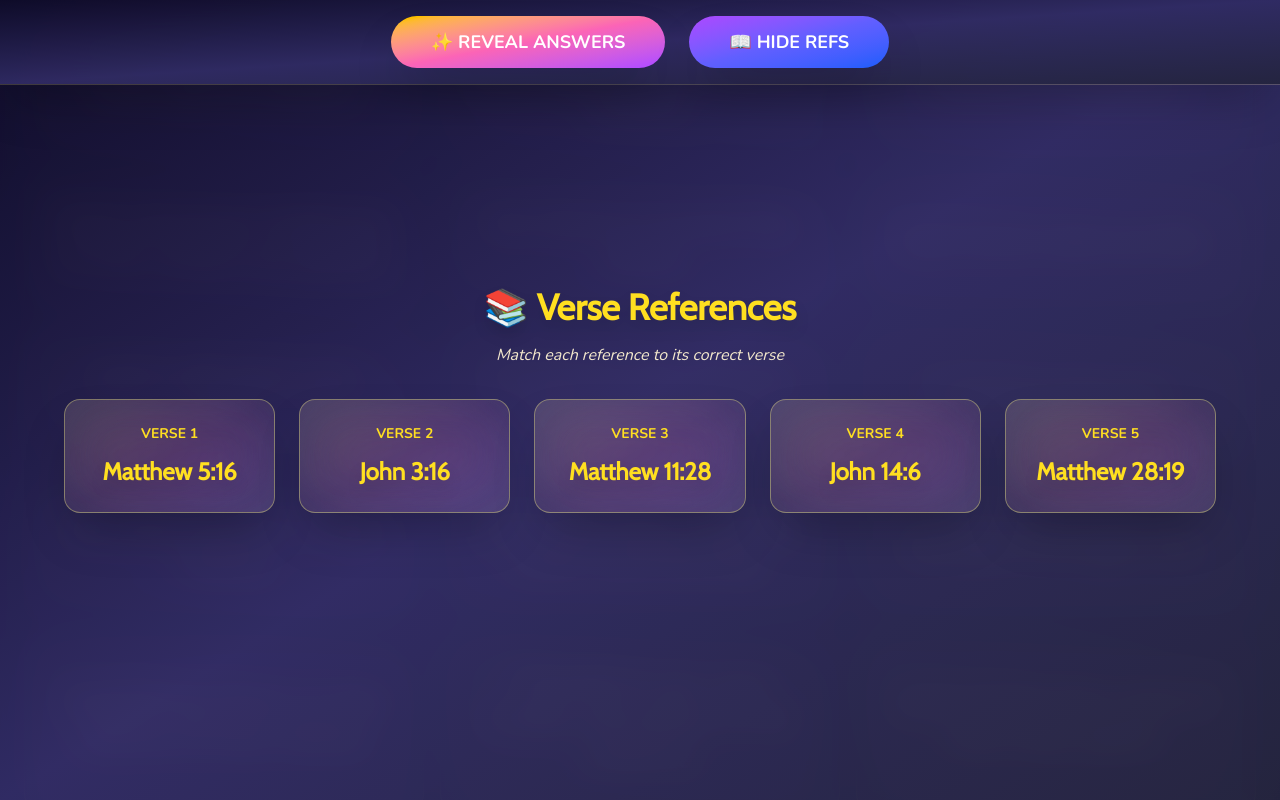
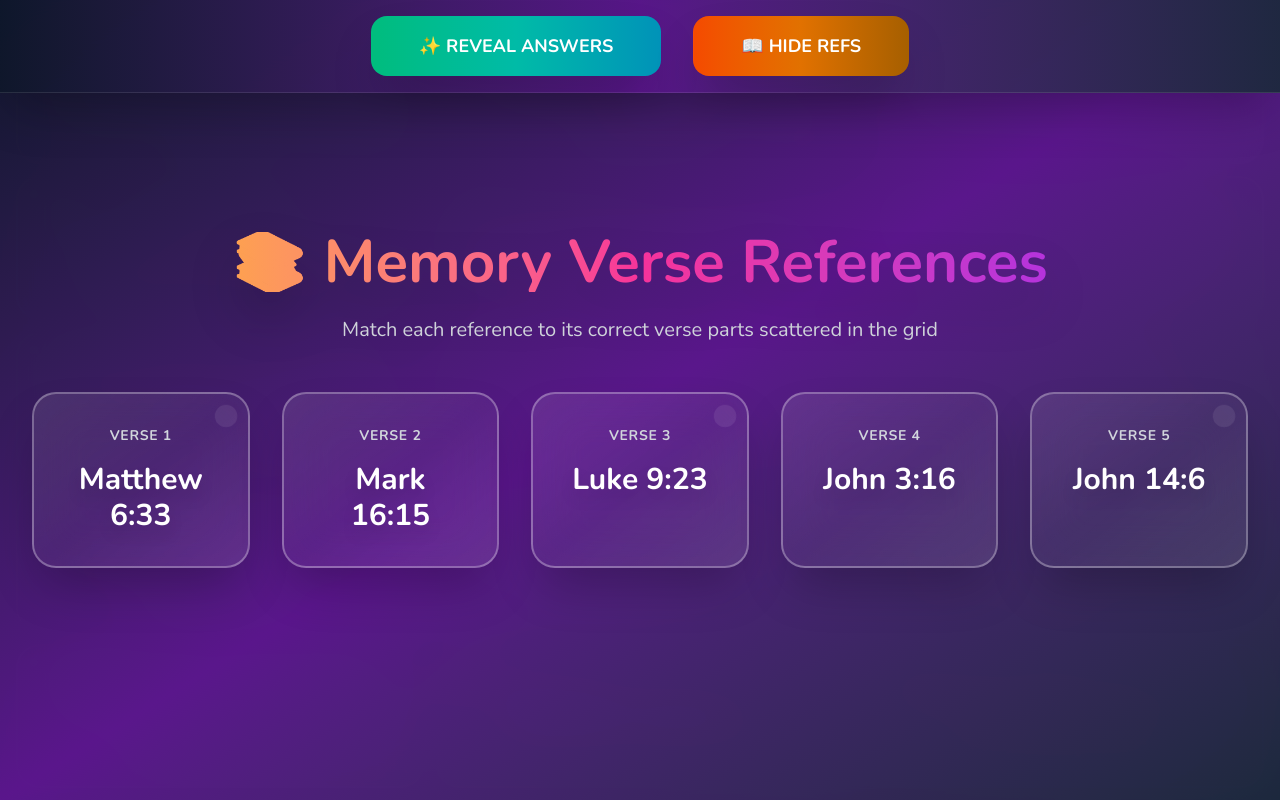
Before and after one commit to sam-sudar/bible-quiz, a Next.js app: page /quiz/verse-puzzle/start in a window 1280 px wide. Both pictures are taken after a click on the button "📚 SHOW REFS". Built offline with nearby package versions, Linux system fonts and the light colour scheme.

Commit message:
Fixed verse puzzle

```diff
--- a/app/quiz/verse-puzzle/start/page.js
+++ b/app/quiz/verse-puzzle/start/page.js
@@ -1,71 +1,71 @@
 "use client";
-import { useState } from "react";
+import { useState, useMemo } from "react";
 
-// Sample verse data - you can replace this with your JSON import
+// Memory verse data with your requested verses
 const verseQuestions = [
   {
-    reference: "Matthew 5:16",
+    reference: "Matthew 6:33",
     jumbled: [
-      "so that they may see your good deeds",
-      "In the same way, let your light shine before others,",
-      "and glorify your Father in heaven.",
+      "But seek first his kingdom",
+      "and his righteousness,",
+      "and all these things will be given to you as well.",
     ],
     correct: [
-      "In the same way, let your light shine before others,",
-      "so that they may see your good deeds",
-      "and glorify your Father in heaven.",
+      "But seek first his kingdom",
+      "and his righteousness,",
+      "and all these things will be given to you as well.",
+    ],
+  },
+  {
+    reference: "Mark 16:15",
+    jumbled: [
+      "Go into all the world",
+      "and preach the gospel",
+      "to all creation.",
+    ],
+    correct: [
+      "Go into all the world",
+      "and preach the gospel",
+      "to all creation.",
+    ],
+  },
+  {
+    reference: "Luke 9:23",
+    jumbled: [
+      "Whoever wants to be my disciple",
+      "must deny themselves and take up their cross daily",
+      "and follow me.",
+    ],
+    correct: [
+      "Whoever wants to be my disciple",
+      "must deny themselves and take up their cross daily",
+      "and follow me.",
     ],
   },
   {
     reference: "John 3:16",
     jumbled: [
-      "that whoever believes in him shall not perish",
       "For God so loved the world",
-      "but have eternal life.",
+      "that he gave his one and only Son,",
+      "that whoever believes in him shall not perish but have eternal life.",
     ],
     correct: [
       "For God so loved the world",
-      "that whoever believes in him shall not perish",
-      "but have eternal life.",
-    ],
-  },
-  {
-    reference: "Matthew 11:28",
-    jumbled: [
-      "and I will give you rest.",
-      "Come to me, all you who are weary",
-      "and burdened,",
-    ],
-    correct: [
-      "Come to me, all you who are weary",
-      "and burdened,",
-      "and I will give you rest.",
+      "that he gave his one and only Son,",
+      "that whoever believes in him shall not perish but have eternal life.",
     ],
   },
   {
     reference: "John 14:6",
     jumbled: [
+      "I am the way and the truth and the life.",
       "No one comes to the Father",
-      "I am the way and the truth and the life.",
       "except through me.",
     ],
     correct: [
       "I am the way and the truth and the life.",
       "No one comes to the Father",
       "except through me.",
-    ],
-  },
-  {
-    reference: "Matthew 28:19",
-    jumbled: [
-      "baptizing them in the name of the Father",
-      "Therefore go and make disciples of all nations,",
-      "and of the Son and of the Holy Spirit.",
-    ],
-    correct: [
-      "Therefore go and make disciples of all nations,",
-      "baptizing them in the name of the Father",
-      "and of the Son and of the Holy Spirit.",
     ],
   },
 ];
@@ -76,12 +76,47 @@ export default function VersePuzzlePage() {
   const [isAnimating, setIsAnimating] = useState(false);
   const [showNavbar, setShowNavbar] = useState(false);
 
+  // Hardcoded shuffle pattern to avoid hydration errors
+  const shuffledOrder = [12, 3, 8, 1, 14, 6, 9, 2, 11, 4, 0, 7, 13, 5, 10];
+
+  // Create grid data - show verses in rows when revealed, shuffled when hidden
+  const gridData = useMemo(() => {
+    if (reveal) {
+      // Show verses in organized rows (3 parts per row)
+      const organized = [];
+      verseQuestions.forEach((verse) => {
+        verse.correct.forEach((part) => {
+          organized.push({
+            text: part,
+            isRevealed: true,
+          });
+        });
+      });
+      return organized;
+    } else {
+      // Use hardcoded shuffle pattern
+      const allParts = [];
+      verseQuestions.forEach((verse) => {
+        verse.jumbled.forEach((part) => {
+          allParts.push({
+            text: part,
+            isRevealed: false,
+          });
+        });
+      });
+
+      // Apply hardcoded shuffle
+      const shuffled = shuffledOrder.map((index) => allParts[index]);
+      return shuffled;
+    }
+  }, [reveal]);
+
   const handleReveal = () => {
     setIsAnimating(true);
     setTimeout(() => {
       setReveal(!reveal);
       setIsAnimating(false);
-    }, 150);
+    }, 300);
   };
 
   const handleToggleReferences = () => {
@@ -89,80 +124,107 @@ export default function VersePuzzlePage() {
   };
 
   return (
-    <main className="h-screen w-screen bg-gradient-to-br from-[#0f0c29] via-[#302b63] to-[#24243e] text-white overflow-hidden ">
+    <main className="h-screen w-screen bg-gradient-to-br from-slate-900 via-purple-900 to-slate-800 text-white overflow-hidden relative">
+      {/* Animated background elements */}
+      <div className="absolute inset-0 overflow-hidden">
+        <div className="absolute top-1/4 left-1/4 w-96 h-96 bg-purple-500/10 rounded-full blur-3xl animate-pulse" />
+        <div
+          className="absolute bottom-1/4 right-1/4 w-80 h-80 bg-blue-500/10 rounded-full blur-3xl animate-pulse"
+          style={{ animationDelay: "2s" }}
+        />
+        <div
+          className="absolute top-3/4 left-3/4 w-64 h-64 bg-pink-500/10 rounded-full blur-3xl animate-pulse"
+          style={{ animationDelay: "4s" }}
+        />
+      </div>
+
       {/* Hover-activated Navbar */}
       <div
-        className="absolute top-0 left-0 w-full h-20 z-30 "
+        className="absolute top-0 left-0 w-full h-20 z-30"
         onMouseEnter={() => setShowNavbar(true)}
         onMouseLeave={() => setShowNavbar(false)}
       >
         <div
-          className={`w-full bg-gradient-to-br from-[#0f0c29]/95 via-[#302b63]/95 to-[#24243e]/95 backdrop-blur-lg border-b border-yellow-200/20 shadow-2xl transition-all duration-500 ${
+          className={`w-full bg-gradient-to-r from-slate-900/95 via-purple-900/95 to-slate-800/95 backdrop-blur-xl border-b border-white/10 shadow-2xl transition-all duration-500 ${
             showNavbar
               ? "translate-y-0 opacity-100"
               : "-translate-y-full opacity-0"
           }`}
         >
-          <div className="flex justify-center items-center py-4 gap-6">
+          <div className="flex justify-center items-center py-4 gap-8">
             <button
               onClick={handleReveal}
-              className={`px-10 py-3 font-black text-lg rounded-full transition-all duration-300 shadow-2xl hover:scale-105
+              className={`px-12 py-4 font-bold text-lg rounded-2xl transition-all duration-300 shadow-2xl hover:scale-105 backdrop-blur-md relative overflow-hidden group
                 ${
                   reveal
-                    ? "bg-gradient-to-br from-red-500 via-pink-500 to-purple-600 hover:shadow-[0_0_25px_rgba(255,0,100,0.4)]"
-                    : "bg-gradient-to-br from-yellow-400 via-pink-400 to-purple-500 hover:shadow-[0_0_25px_rgba(255,255,255,0.4)]"
+                    ? "bg-gradient-to-r from-red-600 via-pink-600 to-purple-700 hover:shadow-[0_0_40px_rgba(255,0,100,0.5)]"
+                    : "bg-gradient-to-r from-emerald-500 via-teal-500 to-cyan-600 hover:shadow-[0_0_40px_rgba(0,255,150,0.5)]"
                 }
-                ${isAnimating ? "animate-pulse" : ""}
+                ${isAnimating ? "animate-bounce" : ""}
               `}
             >
-              {reveal ? "🙈 HIDE ANSWERS" : "✨ REVEAL ANSWERS"}
+              <div className="absolute inset-0 bg-gradient-to-r from-white/20 via-transparent to-white/20 transform translate-x-[-100%] group-hover:translate-x-[100%] transition-transform duration-1000" />
+              <span className="relative z-10">
+                {reveal ? "🔒 HIDE ANSWERS" : "✨ REVEAL ANSWERS"}
+              </span>
             </button>
 
             <button
               onClick={handleToggleReferences}
-              className={`px-10 py-3 font-black text-lg rounded-full transition-all duration-300 shadow-2xl hover:scale-105
+              className={`px-12 py-4 font-bold text-lg rounded-2xl transition-all duration-300 shadow-2xl hover:scale-105 backdrop-blur-md relative overflow-hidden group
                 ${
                   showReferences
-                    ? "bg-gradient-to-br from-purple-500 via-indigo-500 to-blue-600 hover:shadow-[0_0_25px_rgba(100,0,255,0.4)]"
-                    : "bg-gradient-to-br from-blue-400 via-purple-400 to-indigo-500 hover:shadow-[0_0_25px_rgba(100,100,255,0.4)]"
+                    ? "bg-gradient-to-r from-orange-600 via-amber-600 to-yellow-700 hover:shadow-[0_0_40px_rgba(255,150,0,0.5)]"
+                    : "bg-gradient-to-r from-indigo-500 via-purple-500 to-pink-600 hover:shadow-[0_0_40px_rgba(150,0,255,0.5)]"
                 }`}
             >
+              <div className="absolute inset-0 bg-gradient-to-r from-white/20 via-transparent to-white/20 transform translate-x-[-100%] group-hover:translate-x-[100%] transition-transform duration-1000" />
+              <span className="relative z-10">
                 {showReferences ? "📖 HIDE REFS" : "📚 SHOW REFS"}
+              </span>
             </button>
           </div>
         </div>
       </div>
+
       {/* References Sidebar */}
       <div
-        className={`absolute top-0 left-0 w-full h-full bg-gradient-to-br from-[#0f0c29]/95 via-[#302b63]/95 to-[#24243e]/95 backdrop-blur-lg z-20 transition-all duration-500 ${
+        className={`absolute top-0 left-0 w-full h-full bg-gradient-to-br from-slate-900/98 via-purple-900/98 to-slate-800/98 backdrop-blur-xl z-20 transition-all duration-500 ${
           showReferences ? "opacity-100 visible" : "opacity-0 invisible"
         }`}
       >
         <div className="h-full flex items-center justify-center px-8">
-          <div className="w-full max-w-6xl">
-            <div className="text-center mb-8">
-              <h2 className="text-4xl font-black font-title text-yellow-300 drop-shadow-xl mb-4">
-                📚 Verse References
+          <div className="w-full max-w-7xl">
+            <div className="text-center mb-12">
+              <h2 className="text-6xl font-black bg-gradient-to-r from-yellow-400 via-pink-500 to-purple-600 bg-clip-text text-transparent drop-shadow-2xl mb-6">
+                📚 Memory Verse References
               </h2>
-              <p className="text-[#f4e9cd] italic">
-                Match each reference to its correct verse
+              <p className="text-xl text-gray-300 font-medium">
+                Match each reference to its correct verse parts scattered in the
+                grid
               </p>
             </div>
 
-            <div className="grid grid-cols-5 gap-6">
+            <div className="grid grid-cols-5 gap-8">
               {verseQuestions.map((item, idx) => (
                 <div
                   key={idx}
-                  className="bg-gradient-to-br from-white/10 via-white/5 to-white/10 border border-yellow-200/40 backdrop-blur-xl rounded-2xl p-6 shadow-2xl relative overflow-hidden hover:scale-105 transition-all duration-300"
+                  className="bg-gradient-to-br from-white/10 via-white/5 to-white/10 border-2 border-white/30 backdrop-blur-xl rounded-3xl p-8 shadow-2xl relative overflow-hidden hover:scale-110 transition-all duration-500 group"
                 >
-                  {/* Glow Aura */}
-                  <div className="absolute -inset-1 bg-gradient-to-br from-yellow-300 via-pink-400 to-purple-500 opacity-20 blur-2xl rounded-2xl z-0" />
+                  {/* Animated glow */}
+                  <div className="absolute -inset-1 bg-gradient-to-r from-purple-400 via-blue-500 to-teal-500 opacity-0 group-hover:opacity-30 blur-xl rounded-3xl transition-all duration-500" />
+
+                  {/* Sparkle effect */}
+                  <div
+                    className="absolute top-4 right-4 w-3 h-3 bg-white rounded-full opacity-60 animate-ping"
+                    style={{ animationDelay: `${idx * 0.5}s` }}
+                  />
 
                   <div className="relative z-10 text-center">
-                    <div className="text-sm font-bold text-yellow-300 mb-3">
+                    <div className="text-sm font-bold text-gray-300 mb-4 tracking-wider">
                       VERSE {idx + 1}
                     </div>
-                    <h3 className="text-2xl font-black font-title text-yellow-300 drop-shadow-xl">
+                    <h3 className="text-3xl font-black text-white drop-shadow-xl">
                       {item.reference}
                     </h3>
                   </div>
@@ -172,67 +234,47 @@ export default function VersePuzzlePage() {
           </div>
         </div>
       </div>
-      {/* Main Grid - Full Screen Maximum Visibility */}
-      <div className="h-[95%] w-full p-6 my-4">
-        <div className="h-full flex flex-col justify-center space-y-3">
-          {verseQuestions.map((item, idx) => (
+
+      {/* Main Grid - 5 Rows x 3 Columns - MAXIMUM FULLSCREEN */}
+      <div className="h-[100%] w-full p-4 mt-1 relative z-10">
+        <div className="h-full">
+          <div className="grid grid-cols-3 grid-rows-5 gap-3 h-full">
+            {gridData.map((item, idx) => (
               <div
                 key={idx}
-              className={`flex-1 transition-all duration-500 ${
-                isAnimating ? "scale-95 opacity-80" : "scale-100 opacity-100"
+                className={`transition-all duration-700 transform ${
+                  isAnimating
+                    ? "scale-90 opacity-60"
+                    : "scale-100 opacity-100 hover:scale-105"
                 }`}
-              style={{ animationDelay: `${idx * 100}ms` }}
+                style={{ animationDelay: `${idx * 50}ms` }}
               >
-              {/* Verse Parts Grid - Full Width, Maximum Size */}
-              <div className="h-full">
-                <div className="grid grid-cols-3 gap-4 h-full">
-                  {(reveal ? item.correct : item.jumbled).map(
-                    (part, partIdx) => (
                 <div
-                        key={partIdx}
-                        className={`flex items-center justify-center p-8 rounded-2xl shadow-2xl transform hover:scale-105 transition-all duration-300 relative overflow-hidden
-                        ${
-                          reveal
-                            ? "bg-gradient-to-br from-white/10 via-white/5 to-white/10 border border-green-300/40 backdrop-blur-xl"
-                            : "bg-gradient-to-br from-white/10 via-white/5 to-white/10 border border-yellow-200/40 backdrop-blur-xl"
-                        }`}
+                  className="h-full flex items-center justify-center p-6 rounded-3xl shadow-2xl relative overflow-hidden group cursor-pointer
+                  bg-gradient-to-br from-white/10 via-white/5 to-white/10 border-2 border-white/20 backdrop-blur-xl
+                  hover:shadow-[0_20px_50px_rgba(0,0,0,0.3)] hover:border-white/30 transition-all duration-500"
                 >
-                        {/* Glow Aura */}
+                  {/* Uniform glow effect */}
+                  <div className="absolute -inset-2 bg-gradient-to-r from-purple-400 via-blue-500 to-teal-500 opacity-0 group-hover:opacity-20 blur-2xl rounded-3xl transition-all duration-500" />
+
+                  {/* Subtle particle effects */}
+                  <div className="absolute top-3 left-3 w-2 h-2 bg-white/30 rounded-full animate-pulse" />
                   <div
-                          className={`absolute -inset-1 opacity-20 blur-2xl rounded-2xl z-0 transition-all duration-500
-                        ${
-                          reveal
-                            ? "bg-gradient-to-br from-green-400 via-emerald-500 to-teal-500"
-                            : "bg-gradient-to-br from-yellow-300 via-pink-400 to-purple-500"
-                        }`}
+                    className="absolute bottom-3 right-3 w-1.5 h-1.5 bg-white/20 rounded-full animate-pulse"
+                    style={{ animationDelay: "1s" }}
                   />
 
-                        <div className="relative z-10 text-center">
-                          <div
-                            className={`text-2xl lg:text-3xl font-poppins font-semibold leading-tight transition-all duration-300 ${
-                              reveal ? "text-green-100" : "text-[#f4e9cd]"
-                            }`}
-                          >
-                            {part}
+                  <div className="relative z-10 text-center px-3">
+                    <div className="text-3xl xl:text-4xl 2xl:text-5xl font-semibold leading-tight text-white drop-shadow-lg">
+                      {item.text}
                     </div>
-                        </div>
-                      </div>
-                    )
-                  )}
                   </div>
                 </div>
               </div>
             ))}
           </div>
         </div>
-      {/* Floating instruction at bottom
-      <div className="absolute bottom-6 left-1/2 transform -translate-x-1/2">
-        <div className="bg-gradient-to-br from-white/10 via-white/5 to-white/10 border border-yellow-200/40 backdrop-blur-xl rounded-full px-8 py-3 shadow-xl">
-          <p className="text-[#f4e9cd] italic text-sm">
-            "Write the verses in correct order on your sheet"
-          </p>
       </div>
-      </div> */}
     </main>
   );
 }
--- a/data/emoji-questions.json
+++ b/data/emoji-questions.json
@@ -24,7 +24,7 @@
     "context": "Guess the event"
   },
   {
-    "id": 5,
+    "id": 21,
     "emojis": "🌾👨‍🌾🌱🪴🔥",
     "answer": "Parable of the Sower (Matthew 13:1–23)",
     "context": "Guess the parable"
--- a/data/verse-questions.json
+++ b/data/verse-questions.json
@@ -1,34 +1,42 @@
 [
   {
-    "reference": "Matthew 5:14",
+    "reference": "Matthew 6:33",
     "original": [
-      "You are the light of",
-      "the world. A town built",
-      "on a hill cannot be hidden."
+      "But seek first his kingdom",
+      "and his righteousness, and all",
+      "these things will be given to you as well."
     ],
     "shuffled": [
-      "the world. A town built",
-      "on a hill cannot be hidden.",
-      "You are the light of"
+      "these things will be given to you as well.",
+      "But seek first his kingdom",
+      "and his righteousness, and all"
     ]
   },
   {
-    "reference": "Mark 10:27",
+    "reference": "Mark 16:15",
     "original": [
-      "With man this is impossible,",
-      "but not with God; all",
-      "things are possible with God."
+      "He said to them, 'Go into",
+      "all the world and preach the gospel",
+      "to all creation.'"
     ],
     "shuffled": [
-      "With man this is impossible,",
-      "things are possible with God.",
-      "but not with God; all"
+      "all the world and preach the gospel",
+      "to all creation.",
+      "He said to them, 'Go into"
     ]
   },
   {
-    "reference": "Luke 6:31",
-    "original": ["Do to others", "as you would", "have them do to you."],
-    "shuffled": ["as you would", "Do to others", "have them do to you."]
+    "reference": "Luke 9:23",
+    "original": [
+      "Whoever wants to be my disciple",
+      "must deny themselves and take up",
+      "their cross daily and follow me."
+    ],
+    "shuffled": [
+      "their cross daily and follow me.",
+      "must deny themselves and take up",
+      "Whoever wants to be my disciple"
+    ]
   },
   {
     "reference": "John 3:16",
@@ -38,9 +46,9 @@
       "believes in him shall not perish but have eternal life."
     ],
     "shuffled": [
-      "For God so loved the world that he",
+      "gave his one and only Son, that whoever",
       "believes in him shall not perish but have eternal life.",
-      "gave his one and only Son, that whoever"
+      "For God so loved the world that he"
     ]
   },
   {
@@ -52,8 +60,8 @@
     ],
     "shuffled": [
       "the truth and the life. No one",
-      "Jesus answered, 'I am the way and",
-      "comes to the Father except through me.'"
+      "comes to the Father except through me.'",
+      "Jesus answered, 'I am the way and"
     ]
   }
 ]
```
Lines whose indentation alone changed are shown as unchanged.
